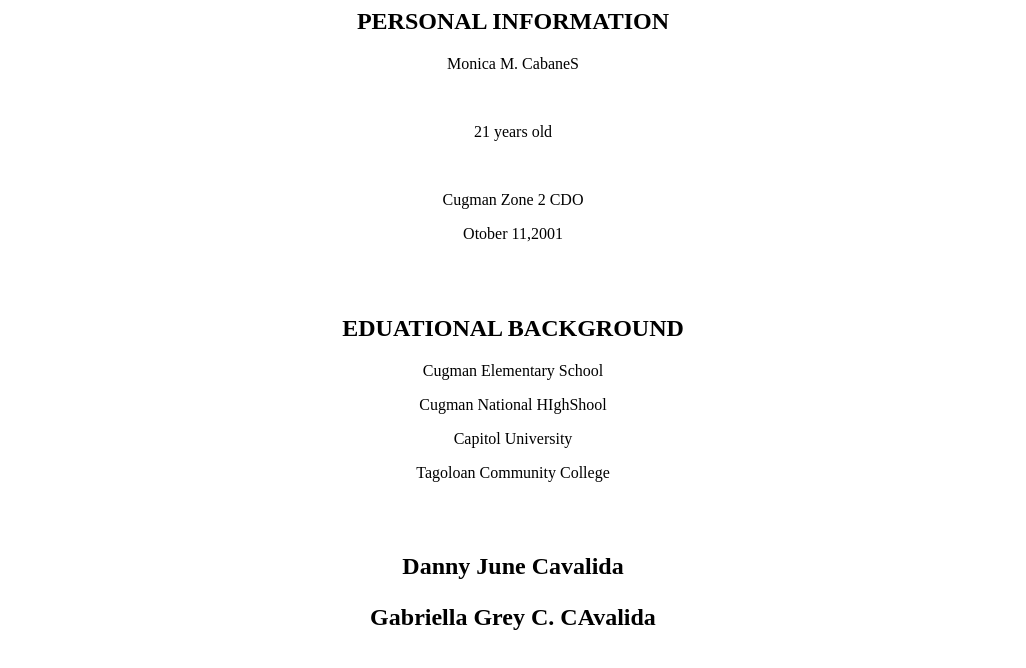
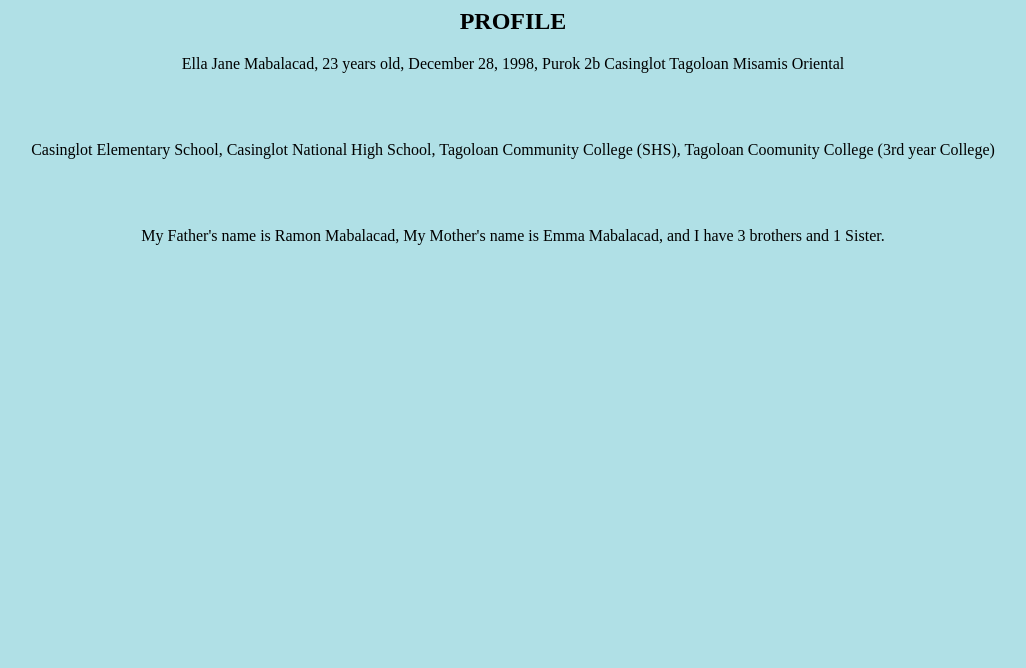
Before and after one commit to ejmabs21/power, a plain HTML site: page proinfo.html in a window 1280 px wide. Shown: the whole page, without its empty margins (127-1153 px from the left). Drawn offline with Linux system fonts and the light colour scheme.

Commit message:
Update proinfo.html

```diff
--- a/proinfo.html
+++ b/proinfo.html
@@ -1,24 +1,22 @@
 <html>
-  <head> <center>
-    <h2>PERSONAL INFORMATION</h2>
-  <body>
-    <p> Monica M. CabaneS</p> <br>
+	<head>
 
-    <p> 21 years old </p><br>
-    <p> Cugman Zone 2 CDO </p>
-    <p> Otober 11,2001</p>
-<br><br>
-    <h2> EDUATIONAL BACKGROUND</h2>
-    <p> Cugman Elementary School</p>
-    <p> Cugman National HIghShool</p>
-    <p> Capitol University</p>
-    <p> Tagoloan Community College</p>
+		<center>
+		<h2>PROFILE</h2>
 
-    <h2 Family background </h>
-<br>
-    <p> Danny June Cavalida </p>
-    <p> Gabriella Grey C. CAvalida </p>
+	<body style="background-color:powderblue;">
+	<p> Ella Jane Mabalacad, 23 years old, December 28, 1998, Purok 2b Casinglot Tagoloan Misamis Oriental</p>
+	<br></br>
 
-    </body>
-    </head></center>
-  </html>
+	<p>Casinglot Elementary School, Casinglot National High School, Tagoloan Community College (SHS), Tagoloan Coomunity College (3rd year College)
+	</p> <br></br>
+
+	<p> My Father's name is Ramon Mabalacad, My Mother's name is Emma Mabalacad, and I have 3 brothers and 1 Sister. </p><br></br>
+
+
+
+
+	</body>
+	</head>
+	</center>
+</html>
```
